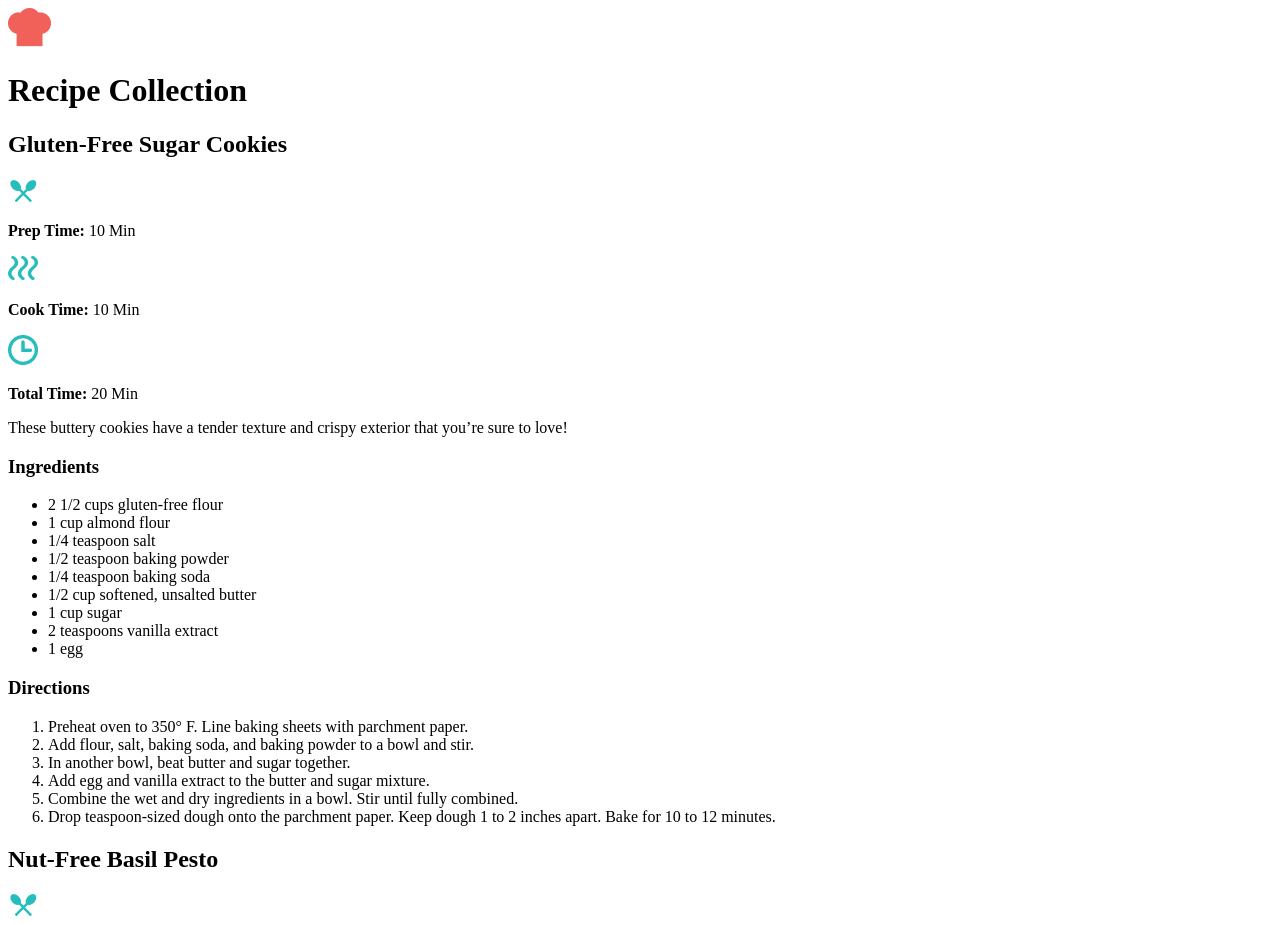
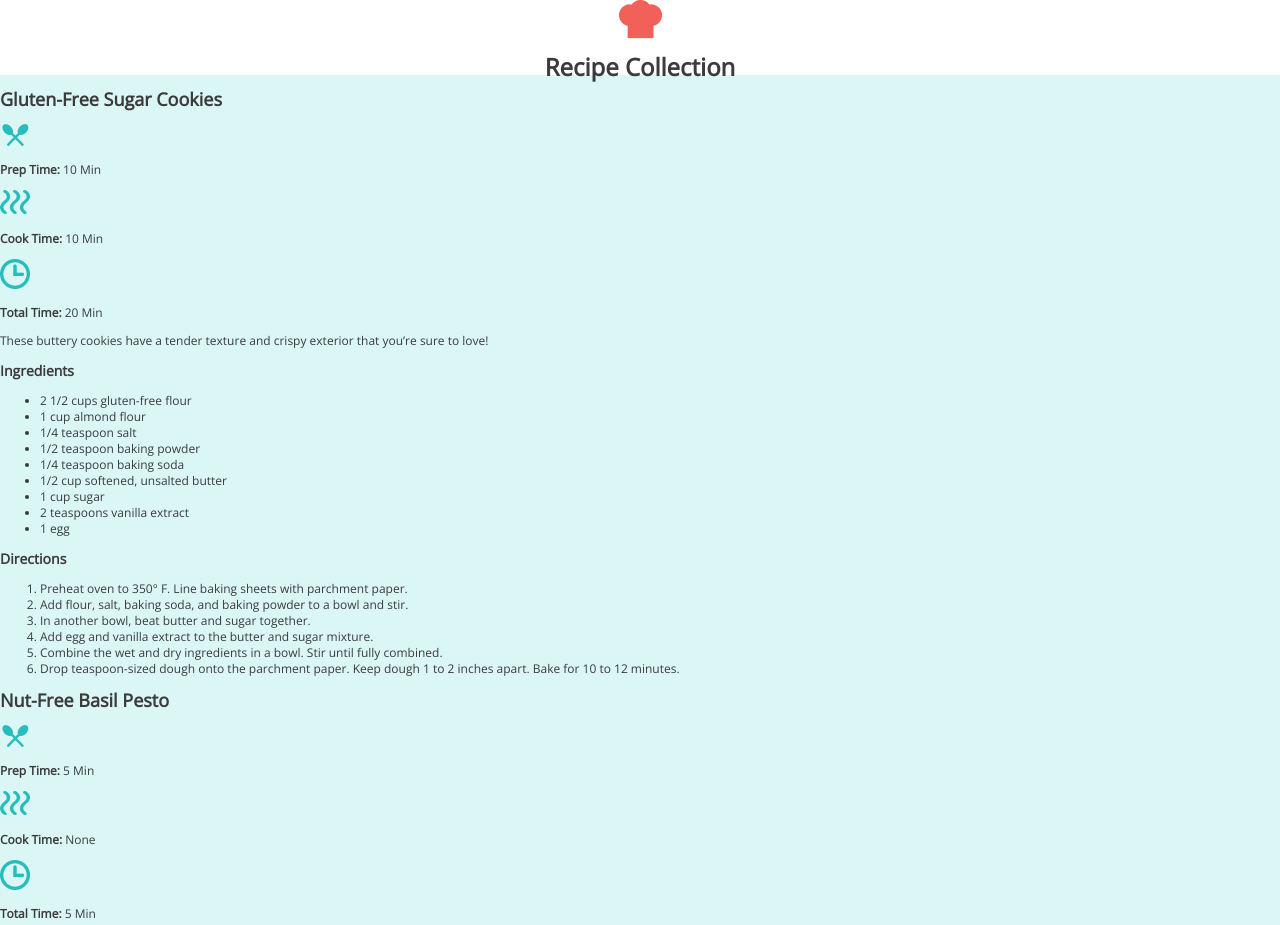
Before and after one commit to bbuglz81/recipe-card, a plain HTML site: page index.html in a window 1280 px wide. Shown: the top 925 px of the page. Drawn offline with nearby package versions, Linux system fonts and the light colour scheme.

Commit message:
Linked CSS, added body styling

```diff
--- a/css/style.css
+++ b/css/style.css
@@ -0,0 +1,12 @@
+body {
+    background-color: #daf7f6;
+    color: #3b3b3b;
+    font-family: 'Open Sans', sans-serif;
+    font-size: 12px;
+    line-height: 16px;
+}
+
+header {
+    background-color: white;
+    text-align: center;
+}
--- a/index.html
+++ b/index.html
@@ -8,6 +8,10 @@
     <link rel="preconnect" href="https://fonts.gstatic.com" crossorigin>
     <link href="https://fonts.googleapis.com/css2?family=Montserrat:wght@700&family=Open+Sans&display=swap"
         rel="stylesheet">
+
+    <link rel="stylesheet" href="css/normalize.css">
+    <link rel="stylesheet" href="css/style.css">
+
 </head>
 
 <body>
```
